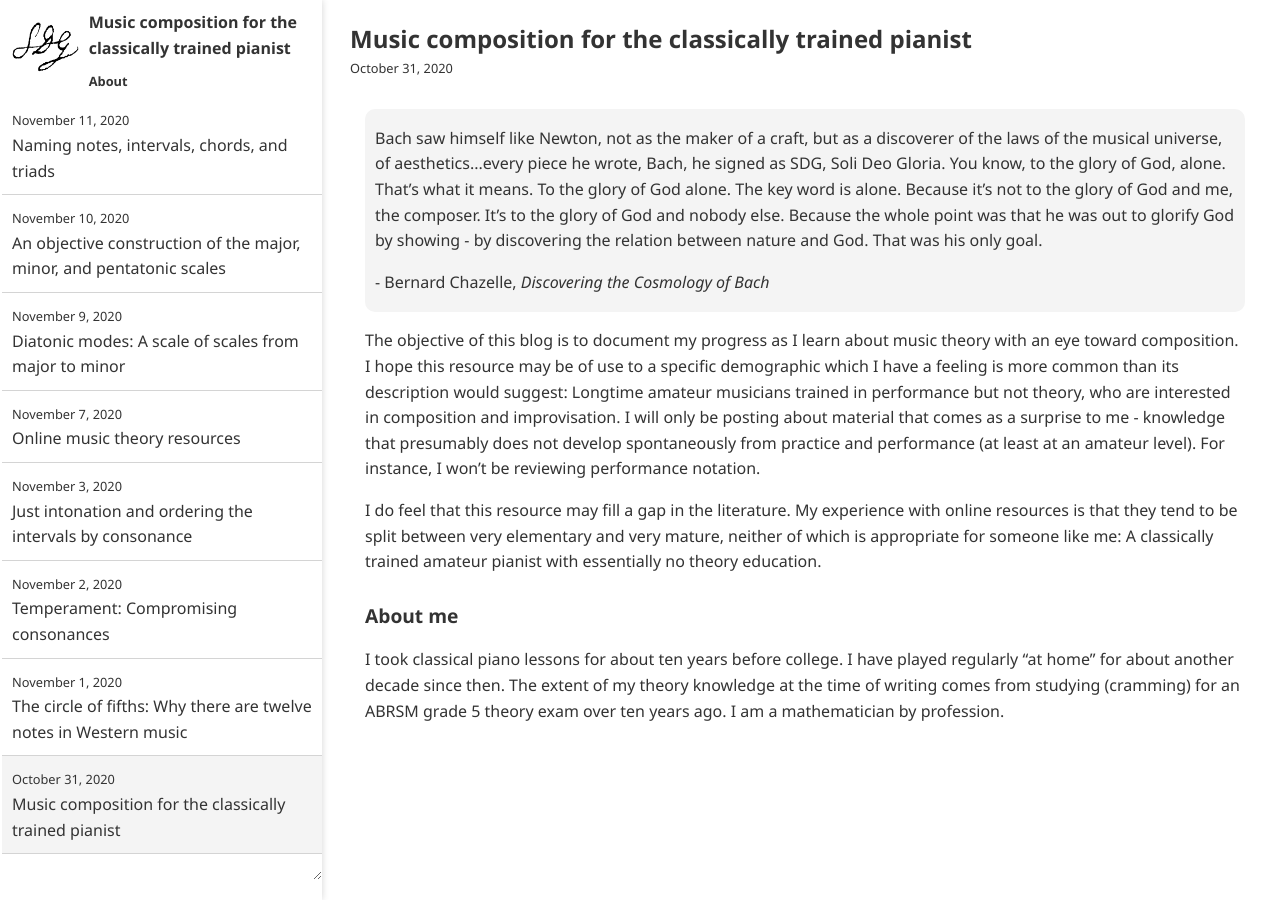
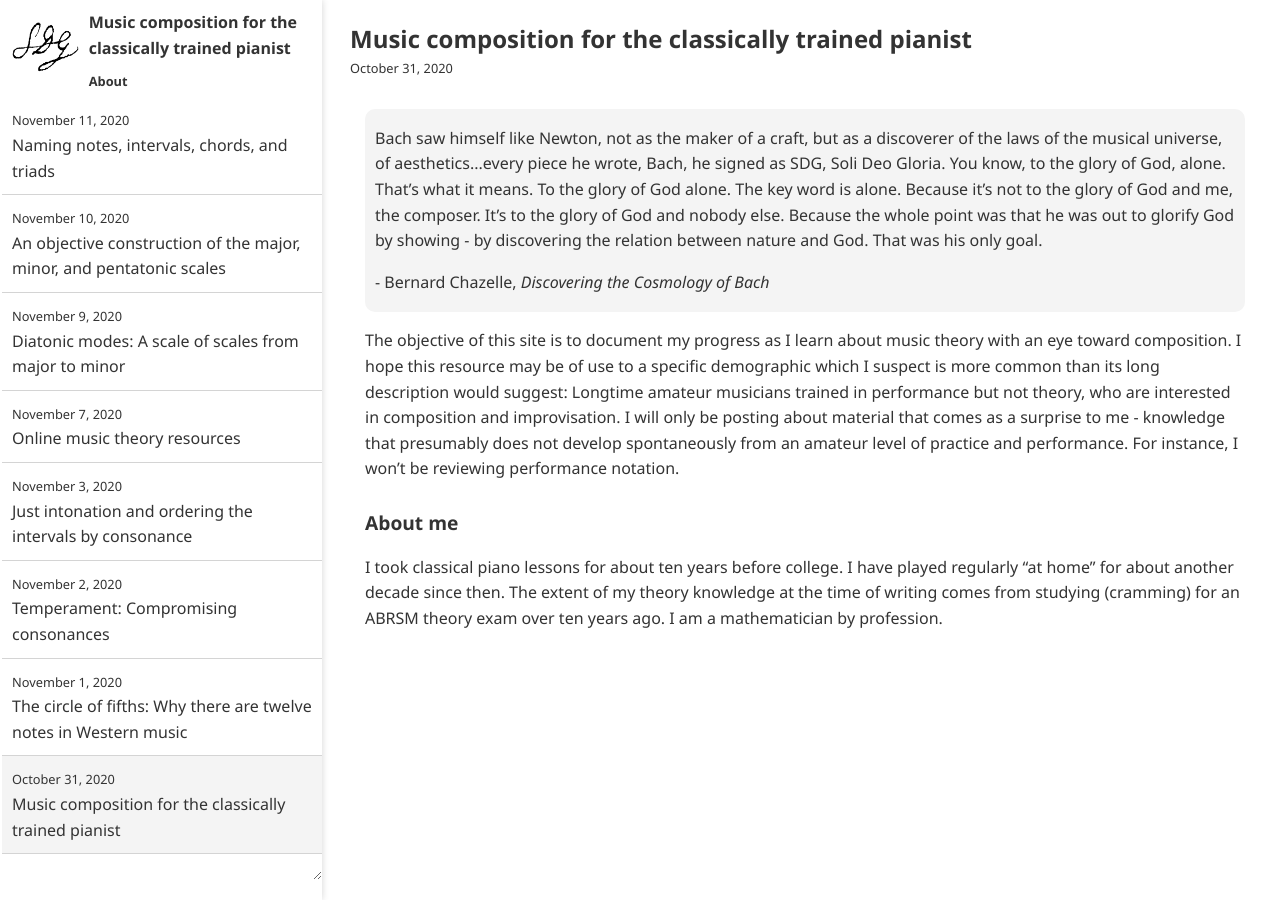
Before and after one commit to ansyblenetwork/sdg, a Jekyll site: the page built from _posts/2020-10-31-music-composition-for-the-classically-trained.md, in a window 1280 px wide. Built offline with Jekyll 4.4.1, drawn with Linux system fonts in a browser that asks for light colours.

Commit message:
Update 2020-10-31-music-composition-for-the-classically-trained.md

```diff
--- a/_posts/2020-10-31-music-composition-for-the-classically-trained.md
+++ b/_posts/2020-10-31-music-composition-for-the-classically-trained.md
@@ -8,10 +8,8 @@ title: "Music composition for the classically trained pianist"
   <p>- Bernard Chazelle, <i>Discovering the Cosmology of Bach</i></p>
 </div>
 
-The objective of this blog is to document my progress as I learn about music theory with an eye toward composition. I hope this resource may be of use to a specific demographic which I have a feeling is more common than its description would suggest: Longtime amateur musicians trained in performance but not theory, who are interested in composition and improvisation. I will only be posting about material that comes as a surprise to me - knowledge that presumably does not develop spontaneously from practice and performance (at least at an amateur level). For instance, I won't be reviewing performance notation.
-
-I do feel that this resource may fill a gap in the literature. My experience with online resources is that they tend to be split between very elementary and very mature, neither of which is appropriate for someone like me: A classically trained amateur pianist with essentially no theory education.
+The objective of this site is to document my progress as I learn about music theory with an eye toward composition. I hope this resource may be of use to a specific demographic which I suspect is more common than its long description would suggest: Longtime amateur musicians trained in performance but not theory, who are interested in composition and improvisation. I will only be posting about material that comes as a surprise to me - knowledge that presumably does not develop spontaneously from an amateur level of practice and performance. For instance, I won't be reviewing performance notation.
 
 <h3>About me</h3>
 
-I took classical piano lessons for about ten years before college. I have played regularly "at home" for about another decade since then. The extent of my theory knowledge at the time of writing comes from studying (cramming) for an ABRSM grade 5 theory exam over ten years ago. I am a mathematician by profession.
+I took classical piano lessons for about ten years before college. I have played regularly "at home" for about another decade since then. The extent of my theory knowledge at the time of writing comes from studying (cramming) for an ABRSM theory exam over ten years ago. I am a mathematician by profession.
```
